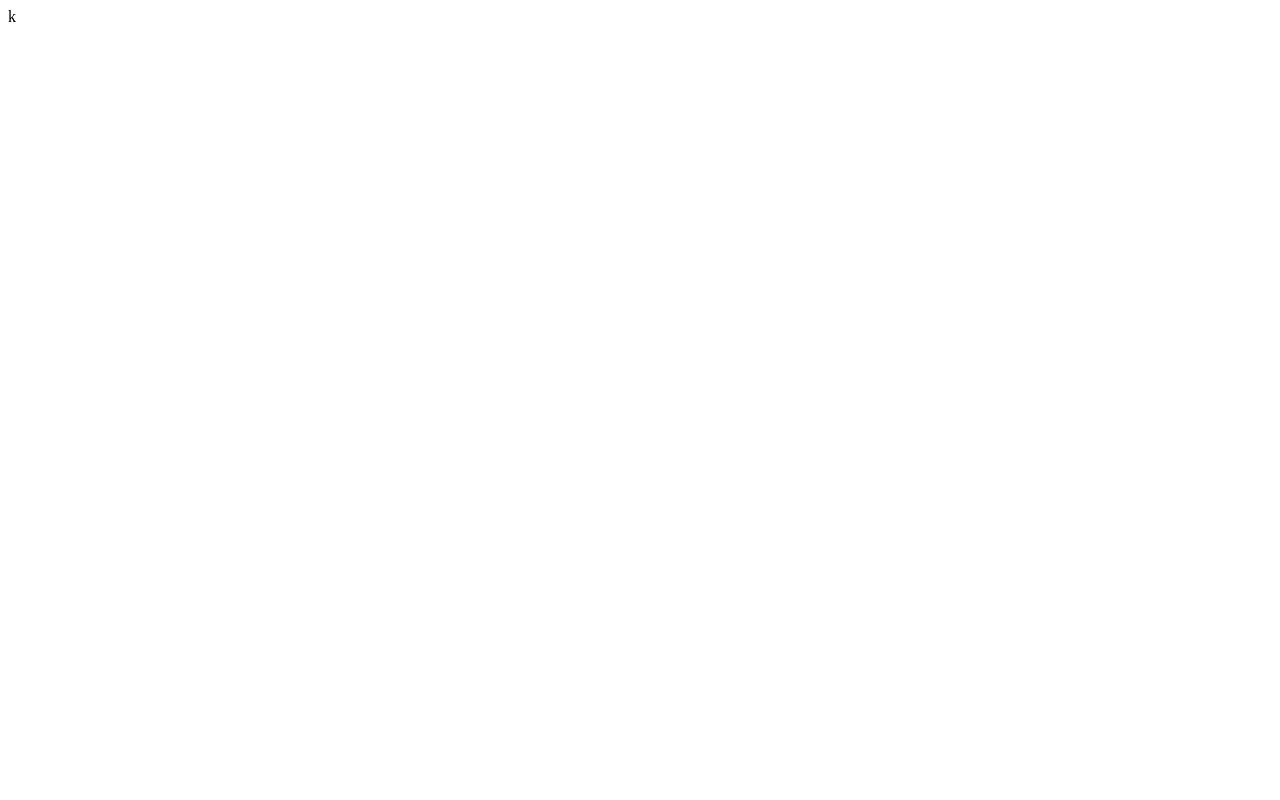
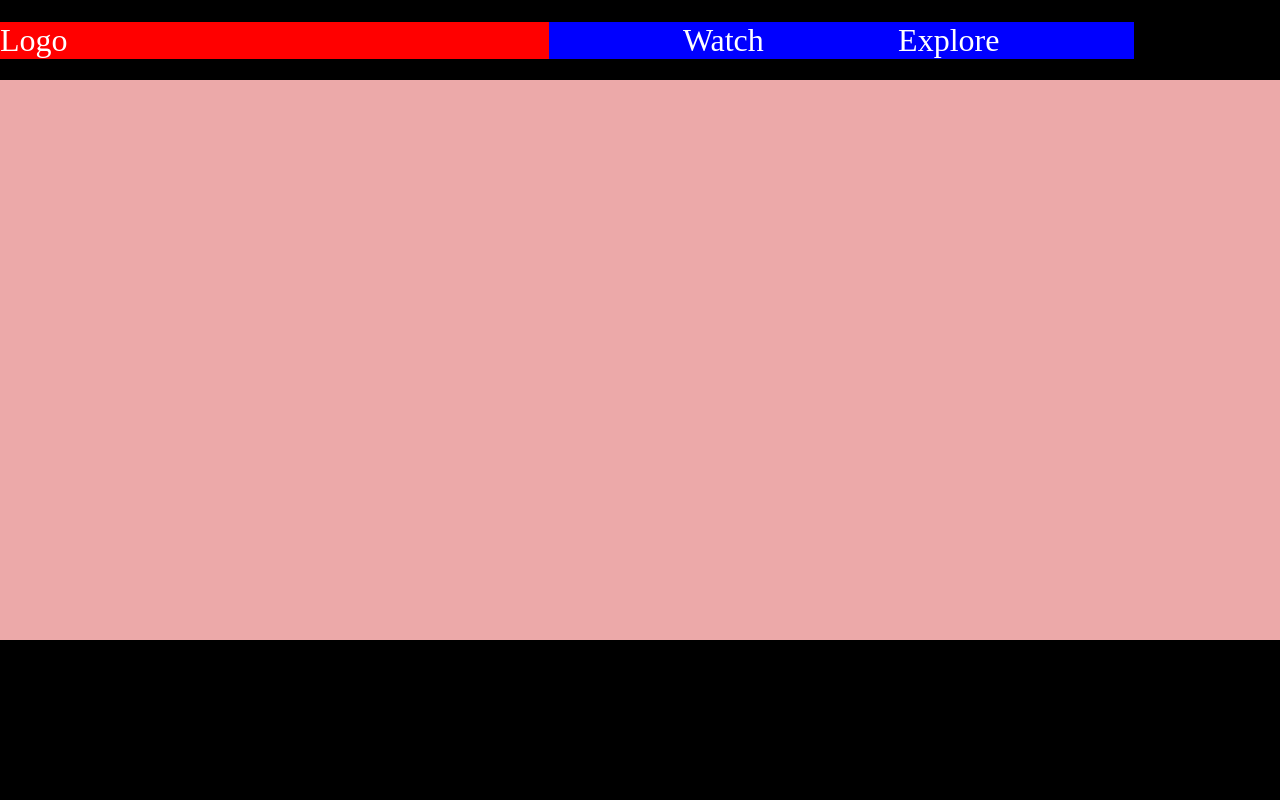
Before and after one commit to AshwagAlharthi/mediaQuery-Lab1-quiz, a plain HTML site: page index.html in a window 1280 px wide. Drawn offline with Linux system fonts and the light colour scheme.

Commit message:
add navbar

```diff
--- a/index.html
+++ b/index.html
@@ -1,12 +1,33 @@
 <!DOCTYPE html>
 <html lang="en">
+
 <head>
     <meta charset="UTF-8">
     <meta name="viewport" content="width=device-width, initial-scale=1.0">
     <title>MediaQuery</title>
-    <link rel="stylesheet" href="style.css">k
+    <link rel="stylesheet" href="style.css">
 </head>
+
 <body>
+    <div class="navbar">
+        <div class="logo">
+            Logo
+        </div>
+        <div class="navbar-list">
+            <div class="first-list-container">
+                <ul class="first-list">
+                    <li>Watch</li>
+                    <li>Explore</li>
+                </ul>
+            </div>
+        </div>
+    </div>
+    <div class="content">
 
+    </div>
+    <div class="footer">
+
+    </div>
 </body>
+
 </html>
--- a/style.css
+++ b/style.css
@@ -0,0 +1,55 @@
+* {
+    margin: 0%;
+    padding: 0%;
+    color: white;
+}
+
+.navbar {
+    height: 10vh;
+    background-color: black;
+    display: flex;
+    justify-content: space-around;
+    align-items: center;
+    font-size: 2rem;
+}
+
+.logo {
+    width: 60%;
+    background-color: red;
+    /* display: flex; */
+    /* justify-content: space-around; */
+}
+
+.first-list-container {
+    width: 100%;
+    display: flex;
+    /* justify-content: flex-start; */
+}
+
+.navbar-list {
+    width: 80%;
+    display: flex;
+    /* justify-content: flex-start; */
+}
+
+.first-list {
+    width: 80%;
+    display: flex;
+    justify-content: space-evenly;
+    align-items: center;
+    background-color: blue;
+}
+
+li {
+    list-style: none;
+}
+
+.content {
+    height: 70vh;
+    background-color: rgb(236, 169, 169);
+}
+
+.footer {
+    height: 20vh;
+    background-color: black;
+}
```
